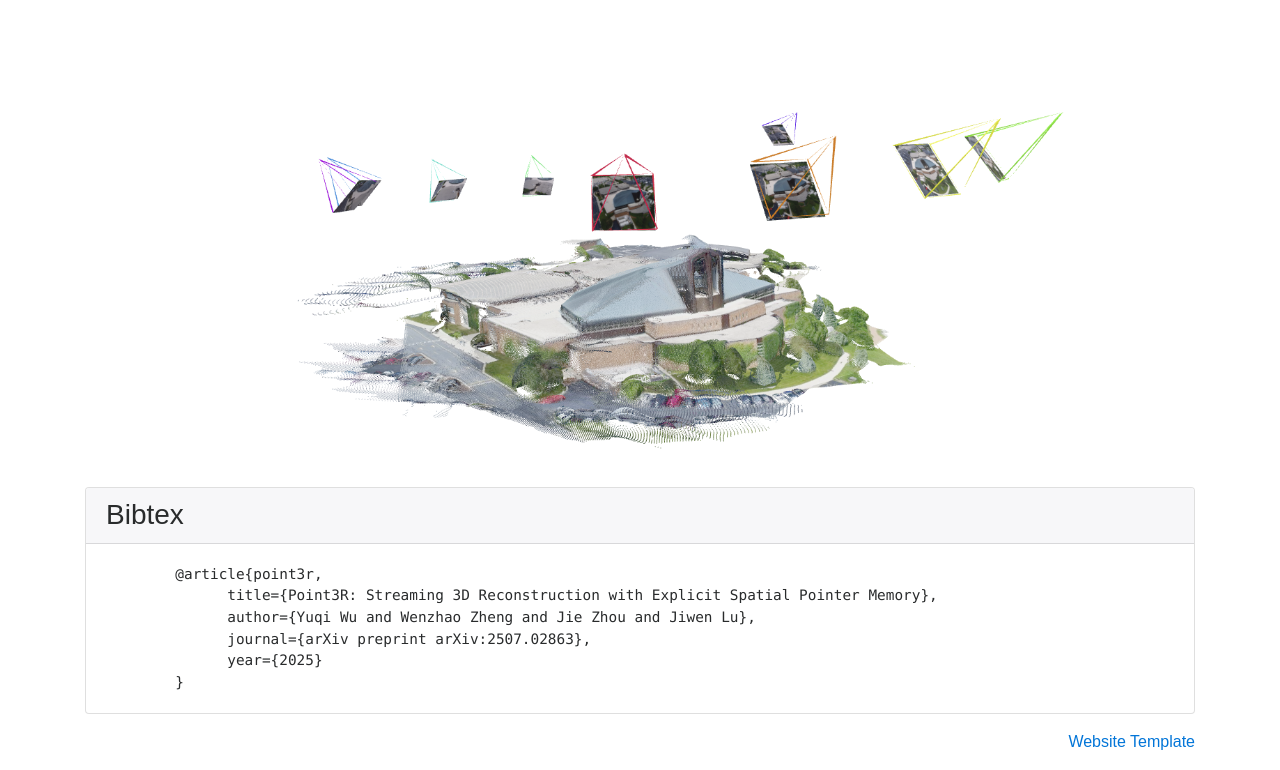
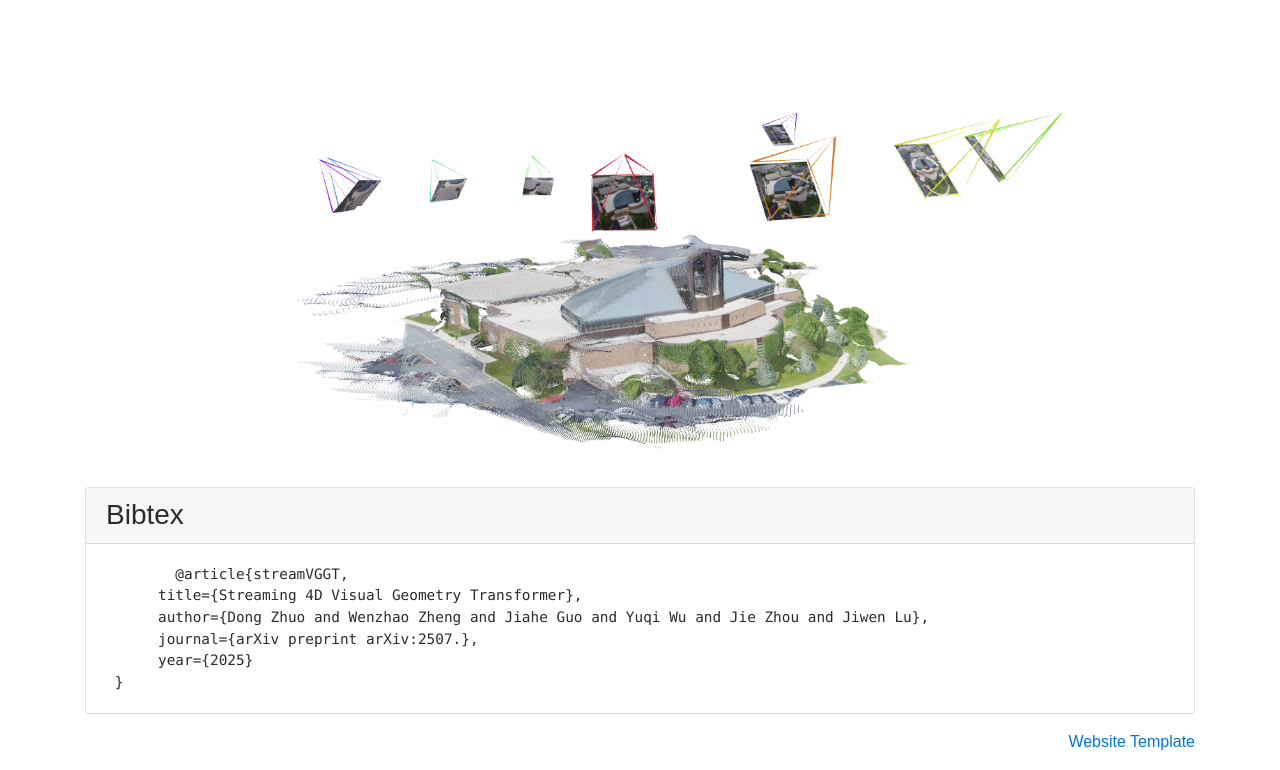
Before and after one commit to wzzheng/StreamVGGT, a plain HTML site: page index.html in a window 1280 px wide. Shown: the part 5962-6732 px from the top of the page. Drawn offline with Linux system fonts and the light colour scheme; a web font is replaced by a local one.

Commit message:
Add files via upload

```diff
--- a/index.html
+++ b/index.html
@@ -193,12 +193,12 @@ We provide 3D reconstruction visualizations from StreamVGGT and CUT3R, enabling
 <h3 class="card-header">Bibtex</h3>
 <div class="card-block">
 <pre class="card-text clickselect">
-	@article{point3r,
-	      title={Point3R: Streaming 3D Reconstruction with Explicit Spatial Pointer Memory},
-	      author={Yuqi Wu and Wenzhao Zheng and Jie Zhou and Jiwen Lu},
-	      journal={arXiv preprint arXiv:2507.02863},
-	      year={2025}
-	}
+	@article{streamVGGT,
+      title={Streaming 4D Visual Geometry Transformer},
+      author={Dong Zhuo and Wenzhao Zheng and Jiahe Guo and Yuqi Wu and Jie Zhou and Jiwen Lu},
+      journal={arXiv preprint arXiv:2507.},
+      year={2025}
+ }
 </pre>
 </div>
 </div>
```
Also changed, not shown: 1 other file.
